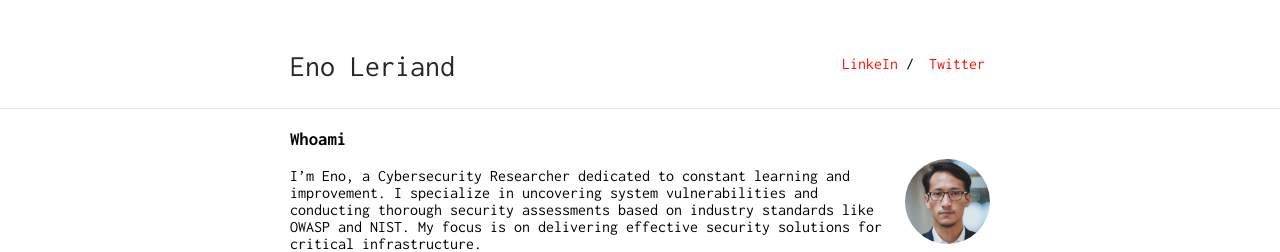
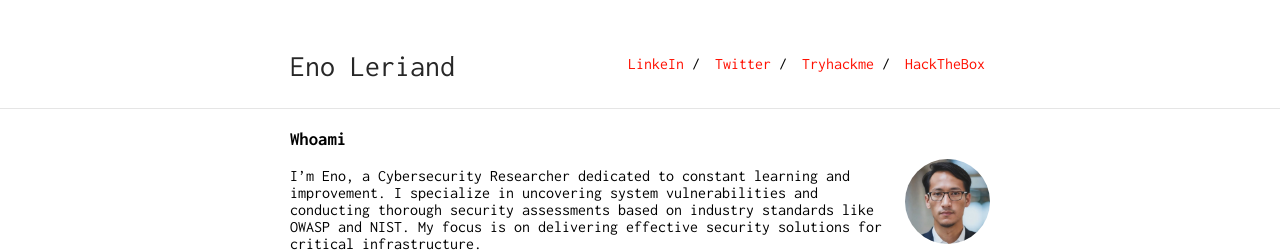
Before and after one commit to z0rs/me, a Jekyll site: the page built from index.md, in a window 1280 px wide. Shown: the top 252 px of the page. Built offline with Jekyll 4.4.1, drawn with Linux system fonts in a browser that asks for light colours.

Commit message:
Update _config.yml

```diff
--- a/_config.yml
+++ b/_config.yml
@@ -22,3 +22,7 @@ nav:
    link: "https://www.linkedin.com/in/enoleriand/"
  - name: "Twitter"
    link: "https://twitter.com/0x3n0"
+ - name: "Tryhackme"
+   link: "https://tryhackme.com/p/0x3n0"
+ - name: "HackTheBox"
+   link: "https://web.archive.org/web/20220301034757/https://app.hackthebox.com/profile/381523"
```
